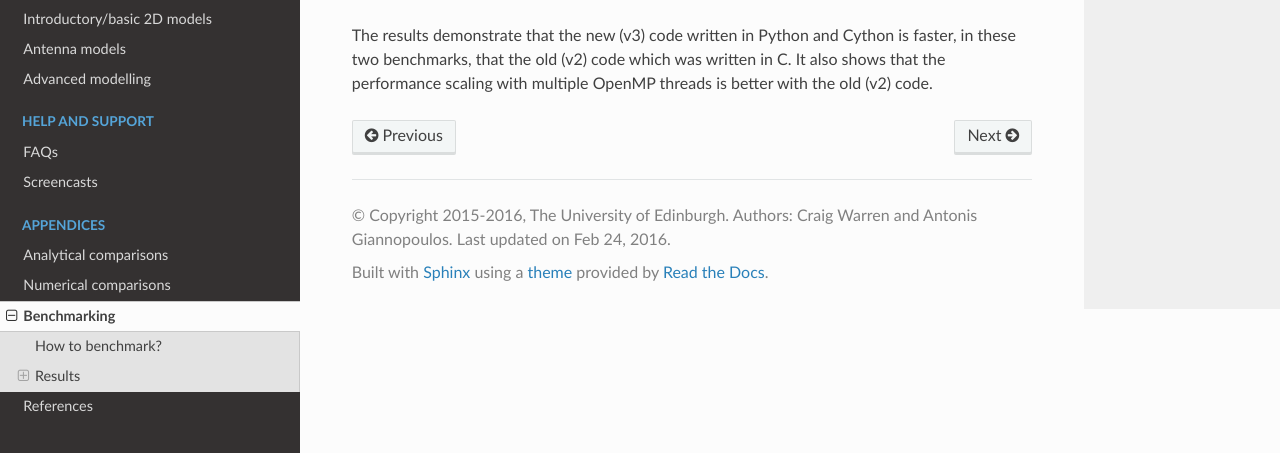
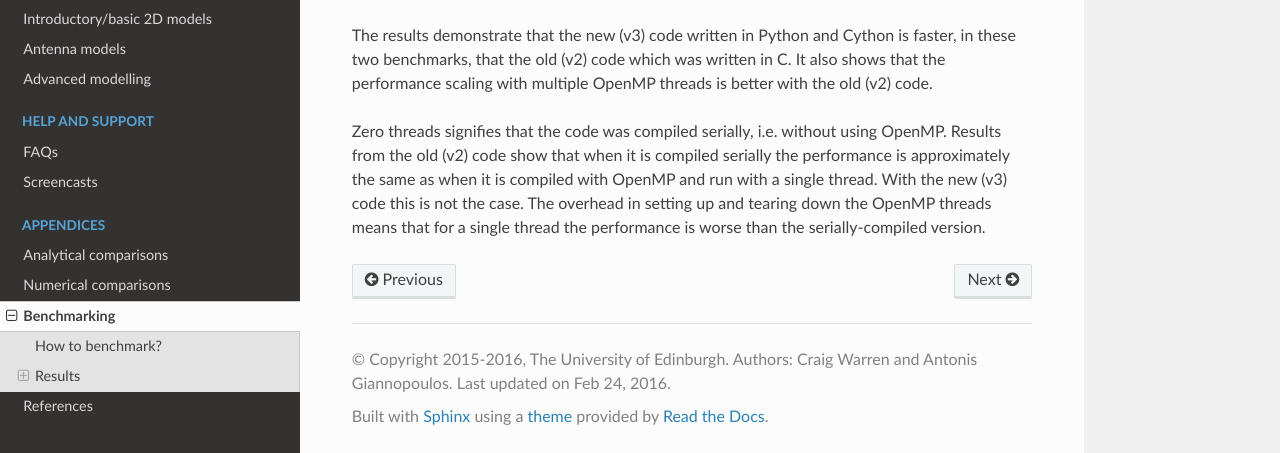
Before and after one commit to gprMax/gprMax, a Sphinx documentation site: the page built from docs/source/benchmarking.rst, in a window 1280 px wide and 900 px high, scrolled down 739 px, cut to the strip 447-900 px from the top of the window. Built offline with Sphinx 7.4.7 and the Read the Docs theme 2.0.0, drawn with Linux system fonts in a browser that asks for light colours.

Commit message:
Additions to text on benchmarking.

```diff
--- a/docs/source/benchmarking.rst
+++ b/docs/source/benchmarking.rst
@@ -33,3 +33,5 @@ iMac (Retina 5K, 27-inch, Late 2014), Mac OS X 10.11.3
     Execution time and speed-up factor plots for gprMax (v3b21) and GprMax (v2).
 
 The results demonstrate that the new (v3) code written in Python and Cython is faster, in these two benchmarks, that the old (v2) code which was written in C. It also shows that the performance scaling with multiple OpenMP threads is better with the old (v2) code.
+
+Zero threads signifies that the code was compiled serially, i.e. without using OpenMP. Results from the old (v2) code show that when it is compiled serially the performance is approximately the same as when it is compiled with OpenMP and run with a single thread. With the new (v3) code this is not the case. The overhead in setting up and tearing down the OpenMP threads means that for a single thread the performance is worse than the serially-compiled version.
```
